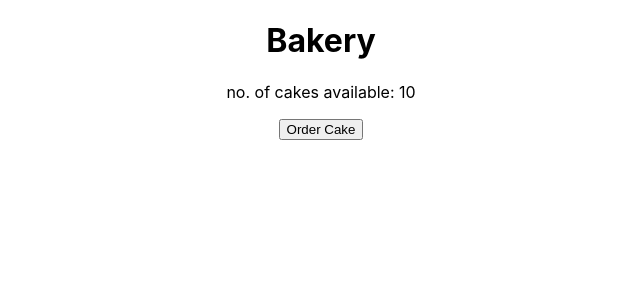
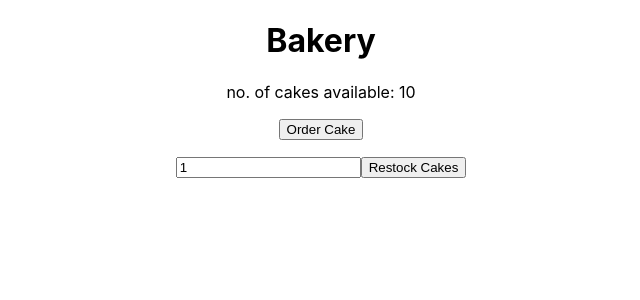
Before and after one commit to SK02K1/react-rtk-demo, a React (Create React App) app: page / in a window 1280 px wide. Shown: the top 300 px of the page, without its empty margins (319-959 px from the left). Built offline with nearby package versions, Linux system fonts and the light colour scheme.

Commit message:
feat: restock cakes in bakery

```diff
--- a/src/features/cake/Bakery.jsx
+++ b/src/features/cake/Bakery.jsx
@@ -1,23 +1,46 @@
-import React from 'react';
+import React, { useState } from 'react';
 import { useDispatch, useSelector } from 'react-redux';
-import { cakeOrdered } from './cakeSlice';
+import { cakeOrdered, cakeRestocked } from './cakeSlice';
 import { selectCakesCount } from './cakeSlice';
 
 export const Bakery = () => {
+  const [restockValue, setRestockValue] = useState(1);
   const cakesCounter = useSelector(selectCakesCount);
   const dispatch = useDispatch();
+
+  const restockHandler = (e) => {
+    e.preventDefault();
+    dispatch(cakeRestocked({ restockValue }));
+  };
+
   return (
     <div>
       <h1>Bakery</h1>
       <p>no. of cakes available: {cakesCounter}</p>
+      <form onSubmit={restockHandler}>
         <div>
           <button
+            type='button'
             onClick={() => dispatch(cakeOrdered())}
             disabled={cakesCounter === 0}
           >
             Order Cake
           </button>
+          <div style={{ margin: '1rem' }}>
+            <input
+              onChange={(e) => setRestockValue(Number(e.target.value))}
+              type='number'
+              name='restock-value'
+              value={restockValue}
+              min={1}
+              id='restock-value'
+              placeholder='Enter restock value'
+              required
+            />
+            <button type='submit'>Restock Cakes</button>
           </div>
+        </div>
+      </form>
     </div>
   );
 };
--- a/src/features/cake/cakeSlice.js
+++ b/src/features/cake/cakeSlice.js
@@ -11,9 +11,12 @@ const cakeSlice = createSlice({
     cakeOrdered: (state) => {
       state.numberOfCakes--;
     },
+    cakeRestocked: (state, { payload: { restockValue } }) => {
+      state.numberOfCakes += restockValue;
+    },
   },
 });
 
 export const selectCakesCount = (state) => state.cake.numberOfCakes;
-export const { cakeOrdered } = cakeSlice.actions;
+export const { cakeOrdered, cakeRestocked } = cakeSlice.actions;
 export default cakeSlice.reducer;
```
Lines whose indentation alone changed are shown as unchanged.
